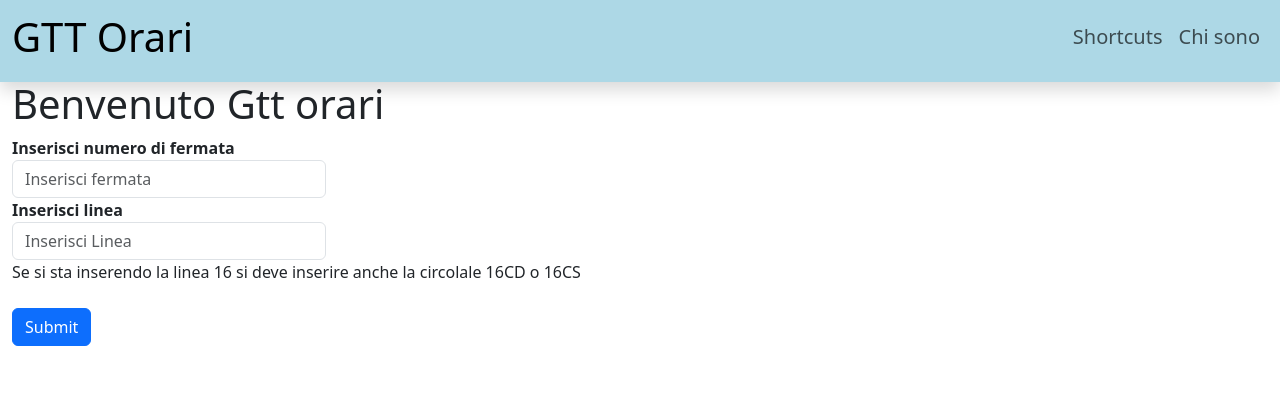
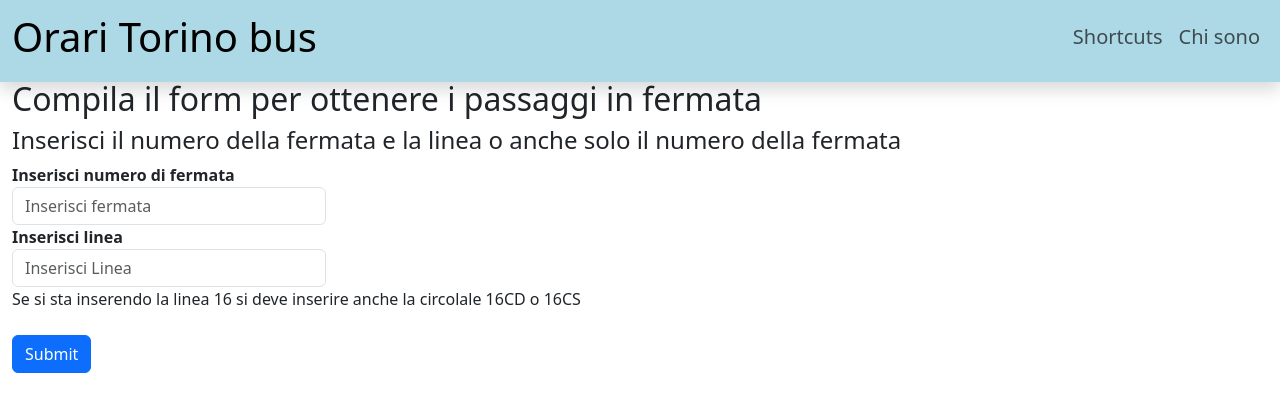
Before and after one commit to Antonino545/Torino_Bus_Orari, a Flask app: page / in a window 1280 px wide. Shown: the top 412 px of the page. Run offline with Flask 3, Linux system fonts and the light colour scheme.

Commit message:
micro change

```diff
--- a/templates/layout.html
+++ b/templates/layout.html
@@ -8,12 +8,12 @@
     <script src="{{ url_for('static', filename='index.js') }}"></script>
 
     <meta charset="UTF-8">
-    <title>GTT Orari</title>
+    <title>Orari Torino bus</title>
 </head>
 <body onload="init()">
 <nav class="navbar navbar-expand-md navbar-shrink navbar-light shadow fixed-top">
     <div class="container-fluid">
-        <a class="navbar-brand" href="/"><p class="h1">GTT Orari</p> </a>
+        <a class="navbar-brand" href="/"><p class="h1">Orari Torino bus</p> </a>
         <button class="navbar-toggler" type="button" data-bs-toggle="collapse" data-bs-target="#navbarNav">
             <span class="navbar-toggler-icon"></span>
         </button>
--- a/templates/welcome.html
+++ b/templates/welcome.html
@@ -1,7 +1,8 @@
 {% extends "layout.html" %}
 {% block content %}
     <div class="align-content-center">
-        <p class="h1">Benvenuto Gtt orari </p>
+          <h2>Compila il form per ottenere i passaggi in fermata</h2>
+          <h4>Inserisci il numero della fermata e la linea o anche solo il numero della fermata </h4>
         <form id="stopForm" >
             <div class="form-group w-25">
                 <label for="stop">Inserisci numero di fermata</label>
```
